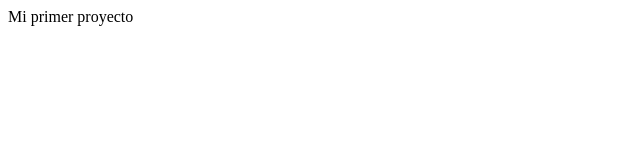
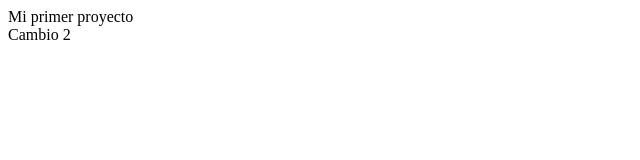
Before and after one commit to ChicanaJorgeDev/desarrollowebapp, a website: page public_html/index.html in a window 1280 px wide. Shown: the full height of the page, 0-640 px from the left. Drawn offline with Linux system fonts and the light colour scheme.

Commit message:
Cambio 2

```diff
--- a/public_html/index.html
+++ b/public_html/index.html
@@ -7,5 +7,6 @@
     </head>
     <body>
         <div>Mi primer proyecto</div>
+        <div>Cambio 2</div>
     </body>
 </html>
```
